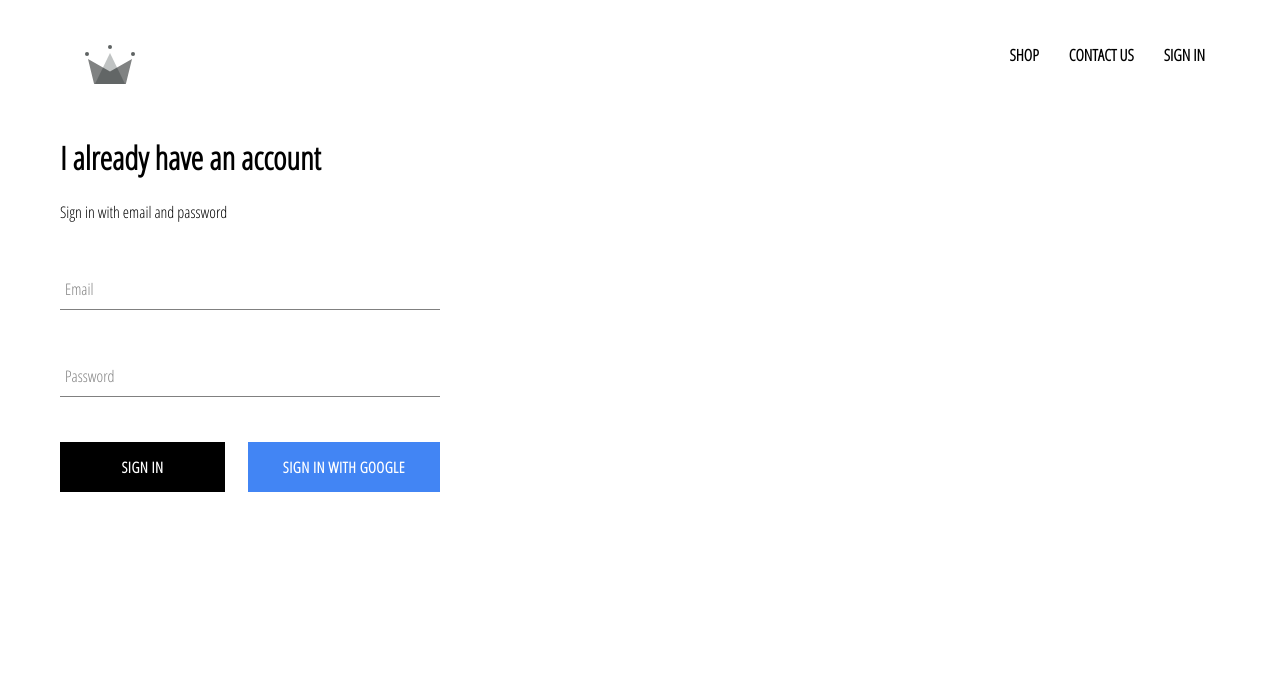
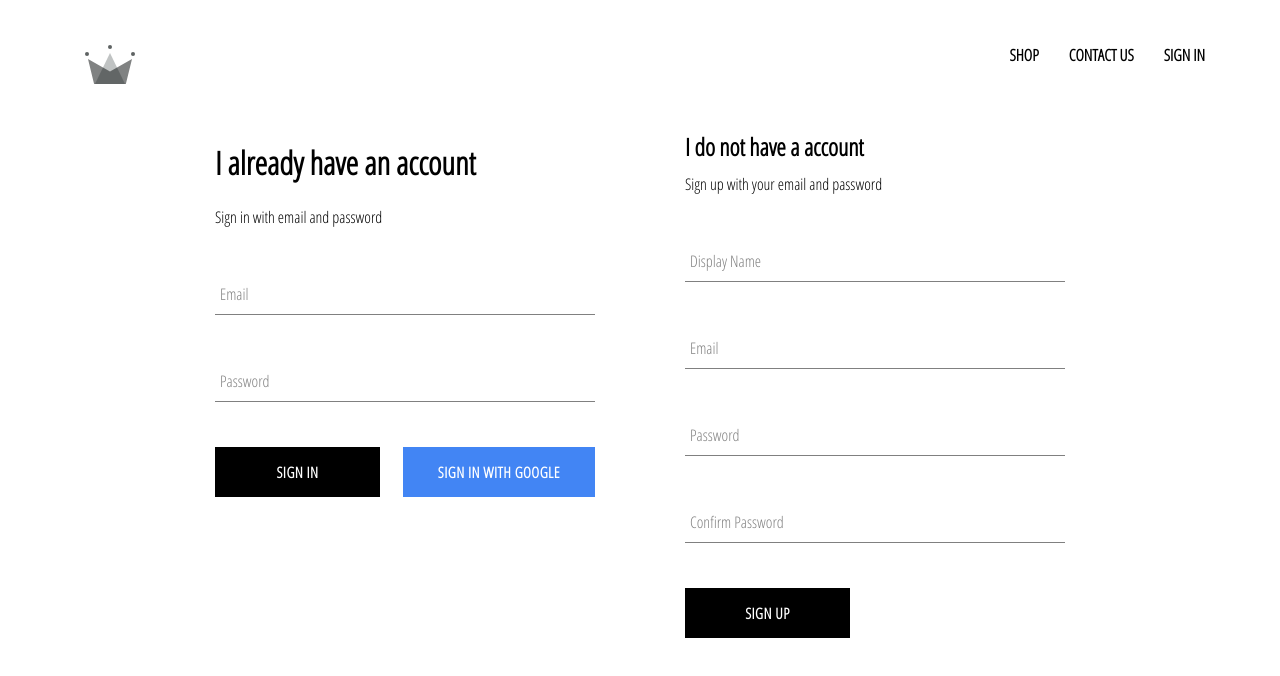
Before and after one commit to Vikramviki009/e-commerce, a React (Create React App) app: page /signin in a window 1280 px wide. Shown: the top 676 px of the page. Built offline with nearby package versions, Linux system fonts and the light colour scheme; no server answers.

Commit message:
implemented firebase utils, included ability to store authenticated users into our firestore database

```diff
--- a/src/App.js
+++ b/src/App.js
@@ -6,7 +6,7 @@
 import Header from './components/header/header.component';
 import SignInAndSignUpPage from './pages/sign-in-and-sign-up/sign-in-and-sign-up.component';
 
-import { auth } from './firebase/firebase.utils';
+import { auth, createUserProfileDocument } from './firebase/firebase.utils';
 import React from 'react';
 
 class App extends React.Component {
@@ -21,10 +21,22 @@
   unsubscribeFromAuth = null;
 
   componentDidMount(){
-    auth.onAuthStateChanged(user => {
-      this.setState({ currentUser: user })
-      console.log(user);
-    });
+    this.unsubscribeFromAuth = auth.onAuthStateChanged(async userAuth => {
+      if(userAuth) {
+        const userRef = await createUserProfileDocument(userAuth);
+
+        userRef.onSnapshot(snapShot => {
+          this.setState({
+            currentUser: {
+              id: snapShot.id,
+              ...snapShot.data()
+            }
+          }, () => console.log(this.state))
+        })
+      }else{
+        this.setState({currentUser: userAuth})
+      }
+    })
   }
 
   componentWillUnmount(){
--- /dev/null
+++ b/src/components/sign-up/sign-up.component.jsx
@@ -0,0 +1,103 @@
+import React from 'react';
+
+import FormInput from '../form-input/form-input.component';
+import CustomButton from '../custom-button/custom-button.component';
+
+import { auth, createUserProfileDocument } from '../../firebase/firebase.utils';
+
+import './sign-up.styles.scss';
+
+class SignUp extends React.Component {
+  constructor() {
+    super();
+
+    this.state = {
+      displayName: '',
+      email: '',
+      password: '',
+      confirmPassword: ''
+    };
+  }
+
+  handleSubmit = async event => {
+    event.preventDefault();
+
+    const { displayName, email, password, confirmPassword } = this.state;
+
+    if (password !== confirmPassword) {
+      alert("passwords don't match. please");
+      return;
+    }
+
+    try {
+      const { user } = await auth.createUserWithEmailAndPassword(
+        email,
+        password
+      );
+
+      await createUserProfileDocument(user, { displayName });
+
+      this.setState({
+        displayName: '',
+        email: '',
+        password: '',
+        confirmPassword: ''
+      });
+    } catch (error) {
+      console.error(error);
+    }
+  };
+
+  handleChange = event => {
+    const { name, value } = event.target;
+
+    this.setState({ [name]: value });
+  };
+
+  render() {
+    const { displayName, email, password, confirmPassword } = this.state;
+    return (
+      <div className='sign-up'>
+        <h2 className='title'>I do not have a account</h2>
+        <span>Sign up with your email and password</span>
+        <form className='sign-up-form' onSubmit={this.handleSubmit}>
+          <FormInput
+            type='text'
+            name='displayName'
+            value={displayName}
+            onChange={this.handleChange}
+            label='Display Name'
+            required
+          />
+          <FormInput
+            type='email'
+            name='email'
+            value={email}
+            onChange={this.handleChange}
+            label='Email'
+            required
+          />
+          <FormInput
+            type='password'
+            name='password'
+            value={password}
+            onChange={this.handleChange}
+            label='Password'
+            required
+          />
+          <FormInput
+            type='password'
+            name='confirmPassword'
+            value={confirmPassword}
+            onChange={this.handleChange}
+            label='Confirm Password'
+            required
+          />
+          <CustomButton type='submit'>SIGN UP</CustomButton>
+        </form>
+      </div>
+    );
+  }
+}
+
+export default SignUp;
--- /dev/null
+++ b/src/components/sign-up/sign-up.styles.scss
@@ -0,0 +1,9 @@
+.sign-up {
+    display: flex;
+    flex-direction: column;
+    width: 380px;
+
+    .title {
+      margin: 10px 0;
+    }
+  }
--- a/src/firebase/firebase.utils.js
+++ b/src/firebase/firebase.utils.js
@@ -12,6 +12,30 @@
   measurementId: "G-814ZJ3DEKF"
 };
 
+export const createUserProfileDocument = async ( userAuth, additionalData ) => {
+  if(!userAuth) return;
+  const userRef = firestore.doc(`users/${userAuth.uid}`);
+  const snapShot = await userRef.get();
+
+  if(!snapShot.exists){
+    const { displayName, email } = userAuth;
+    const createdAt = new Date();
+
+    try {
+      userRef.set({
+        displayName,
+        email,
+        createdAt,
+        ...additionalData
+      })
+    } catch (error) {
+      console.log("error creating User", error.message)
+    }
+  }
+
+  return userRef;
+}
+
 firebase.initializeApp(firebaseConfig);
 
 export const auth = firebase.auth();
--- a/src/pages/sign-in-and-sign-up/sign-in-and-sign-up.component.jsx
+++ b/src/pages/sign-in-and-sign-up/sign-in-and-sign-up.component.jsx
@@ -1,9 +1,13 @@
 import React from 'react';
 import SignIn from '../../components/sign-in/sign-in.component';
+import SignUp from '../../components/sign-up/sign-up.component';
 import './sign-in-and-sign-up.styles.scss';
 
 const SignInAndSignUpPage = () => (
-    <div className="sign-in-and-sign-up"><SignIn/></div>
+    <div className="sign-in-and-sign-up">
+        <SignIn/>
+        <SignUp/>
+    </div>
 );
 
 export default SignInAndSignUpPage;
--- a/src/pages/sign-in-and-sign-up/sign-in-and-sign-up.styles.scss
+++ b/src/pages/sign-in-and-sign-up/sign-in-and-sign-up.styles.scss
@@ -0,0 +1,6 @@
+.sign-in-and-sign-up {
+    width: 850px;
+    display: flex;
+    justify-content: space-between;
+    margin: 30px auto;
+}
```
